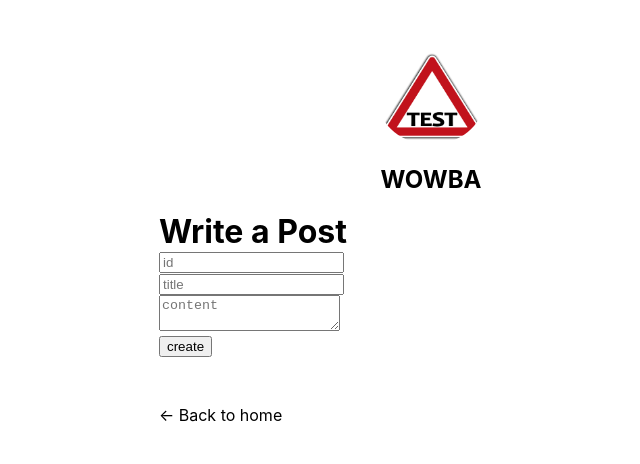
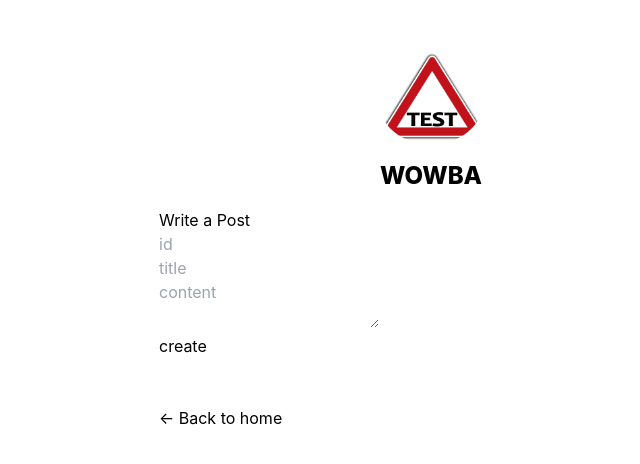
Before and after one commit to wowba/next-js-prac, a Next.js app: page /post/write in a window 1280 px wide. Shown: the top 464 px of the page, without its empty margins (209-849 px from the left). Built offline with nearby package versions, Linux system fonts and the light colour scheme.

Commit message:
Tailwindcss 세팅

```diff
--- a/package.json
+++ b/package.json
@@ -13,5 +13,10 @@
     "react-dom": "18.2.0",
     "remark": "^14.0.2",
     "remark-html": "^15.0.2"
+  },
+  "devDependencies": {
+    "autoprefixer": "^10.4.14",
+    "postcss": "^8.4.23",
+    "tailwindcss": "^3.3.2"
   }
 }
--- /dev/null
+++ b/postcss.config.js
@@ -0,0 +1,6 @@
+module.exports = {
+  plugins: {
+    tailwindcss: {},
+    autoprefixer: {},
+  },
+}
--- a/styles/globals.css
+++ b/styles/globals.css
@@ -1,3 +1,7 @@
+@tailwind base;
+@tailwind components;
+@tailwind utilities;
+
 html,
 body {
   padding: 0;
--- a/styles/utils.module.css
+++ b/styles/utils.module.css
@@ -18,6 +18,7 @@
   font-size: 1.5rem;
   line-height: 1.4;
   margin: 1rem 0;
+  font-weight: 800;
 }
 
 .headingMd {
--- /dev/null
+++ b/tailwind.config.js
@@ -0,0 +1,12 @@
+/** @type {import('tailwindcss').Config} */
+module.exports = {
+  content: [
+    "./app/**/*.{js,ts,jsx,tsx,mdx}",
+    "./pages/**/*.{js,ts,jsx,tsx,mdx}",
+    "./components/**/*.{js,ts,jsx,tsx,mdx}",
+  ],
+  theme: {
+    extend: {},
+  },
+  plugins: [],
+}
```
Also changed, not shown: 1 other file (tests, documents, lock files or other folders).
